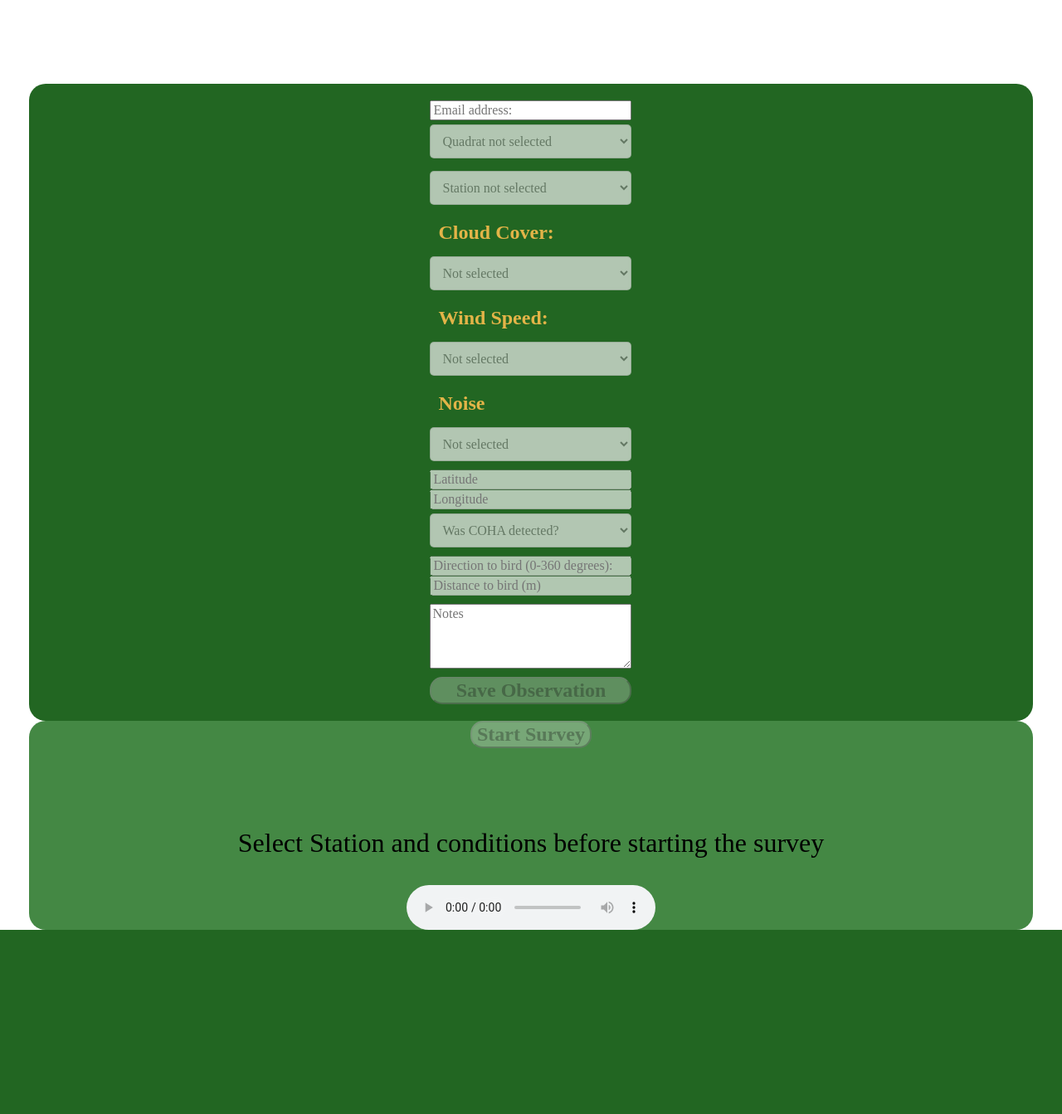
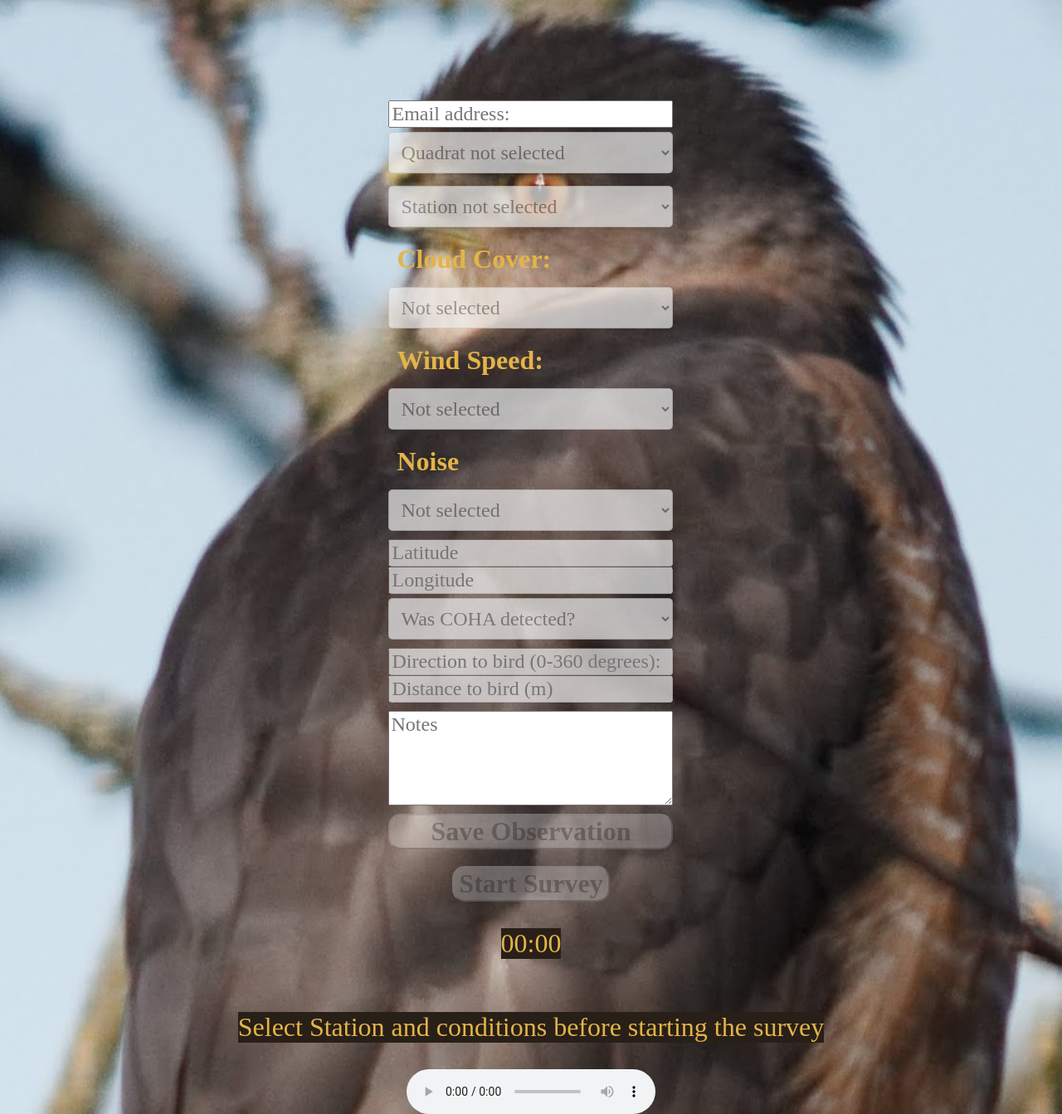
Before and after one commit to commonloon/coha-gcloud, a Flask app: page / in a window 1280 px wide. Shown: the whole page at 83% size. Before the commit the page ends 1121 px from the top, so only its background shows below. Run offline with Flask 2, Linux system fonts and the light colour scheme.

Commit message:
Change styling to use background image.
Also made font sizes larger and changed timestamp timezone to Canada/Pacific

```diff
--- a/main.py
+++ b/main.py
@@ -1,6 +1,7 @@
 import string
 import re
 import datetime
+import pytz
 import csv
 import html
 from google.cloud import storage
@@ -88,7 +89,7 @@ def save_data():
     handle the submitted data for a single station
     :return:
     '''
-    timestamp = datetime.datetime.now().strftime("%Y-%m-%d.%H-%M-%S")
+    timestamp = datetime.datetime.now(tz=pytz.timezone("Canada/Pacific")).strftime("%Y-%m-%d.%H-%M-%S")
     form = request.form
     # Get the email address and quadrat from a cookie, if available
     (email, quadrat) = getCookieData()
--- a/static/coha.css
+++ b/static/coha.css
@@ -4,16 +4,23 @@
 }
 
 input,select,textarea {
-  font-size: 16px;
+  font-size: 24px;
 }
 label,button {
-  font-size: 24px;
+  font-size: 32px;
   font-weight: bold;
 }
 button {
   border-radius: 15px;
 }
 
+html {
+  background: url('/static/COHA.jpg') no-repeat center center fixed;
+  -webkit-background-size: cover;
+  -moz-background-size: cover;
+  -o-background-size: cover;
+  background-size: cover;
+}
 html, body {
   margin: 0;
   padding: 0;
@@ -45,13 +52,12 @@ form {
   color: #E3B448;
   align-items: center;
   justify-content: center;
-  background-color: #262;
   border-radius: 20px;
   box-sizing: border-box;
   padding: 20px;
   width: 100%;
   display: grid;
-  font-size: 16px;
+  font-size: 24x;
 }
 
 label {
@@ -114,14 +120,19 @@ textarea {
 
 #footer {
   display: grid;
-  background-color: #484;
+  color: #E3B448;
   border-radius: 20px;
   align-items: center;
   justify-items: center;
   justify-content: center;
 }
 
+#timer {
+    background-color: #281f18;
+}
+
 #message {
   margin-left:30px;
   margin-right: 30px;
+  background-color: #281f18;
 }
--- a/templates/coha-ui.html
+++ b/templates/coha-ui.html
@@ -133,7 +133,7 @@
     </form>
     <div id="footer">
         <button name="startButton" id="startButton" type="button" onclick="startSurvey()" disabled>Start Survey</button>
-        <p id="timer"></p>
+        <p id="timer">00:00</p>
         <p id="message">{{ message }}</p>
         <audio
             id="player"
```
Also changed, not shown: static/COHA.jpg (added).
